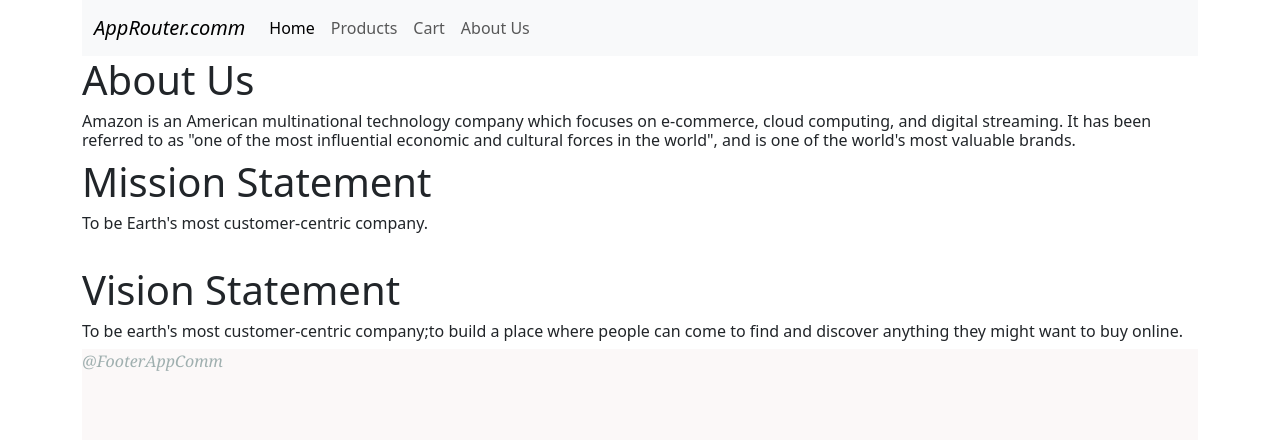
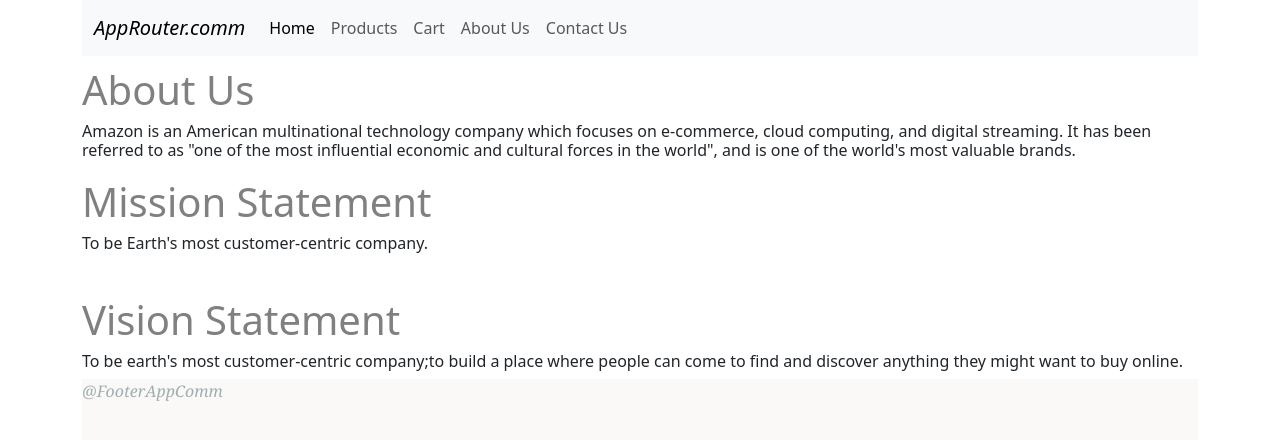
Before and after one commit to SeethalKS/nextJS-AppRoute-app, a Next.js app: page /about-us in a window 1280 px wide. Shown: the top 440 px of the page. Built offline with nearby package versions, Linux system fonts and the light colour scheme; no server answers.

Commit message:
changes added to menubar

```diff
--- a/src/app/about-us/page.tsx
+++ b/src/app/about-us/page.tsx
@@ -3,17 +3,17 @@
 {
     return(
        <>
-       <h1>About Us</h1>
+       <h1 style={{paddingTop:'10px',color:'GrayText'}}>About Us</h1>
       <h6>
         Amazon is an American multinational technology company which focuses on
         e-commerce, cloud computing, and digital streaming. It has been referred
         to as "one of the most influential economic and cultural forces in the
         world", and is one of the world's most valuable brands.
       </h6>
-      <h1>Mission Statement</h1>
+      <h1 style={{paddingTop:'10px',color:'GrayText'}}>Mission Statement</h1>
       <h6>To be Earth's most customer-centric company.</h6>
       <br></br>
-      <h1>Vision Statement</h1>
+      <h1 style={{paddingTop:'10px',color:'GrayText'}}>Vision Statement</h1>
       <h6>
         To be earth's most customer-centric company;to build a place where
         people can come to find and discover anything they might want to buy
--- a/src/app/components/nav/Nav.tsx
+++ b/src/app/components/nav/Nav.tsx
@@ -43,6 +43,11 @@
                   About Us
                 </Link>
               </li>
+              <li className="nav-item">
+                <Link className="nav-link" href={"/contact"}>
+                  Contact Us
+                </Link>
+              </li>
             </ul>
           </div>
         </div>
```
Also changed, not shown: src/app/contact/page.tsx (added, +22 -0 lines), dummy.txt.
